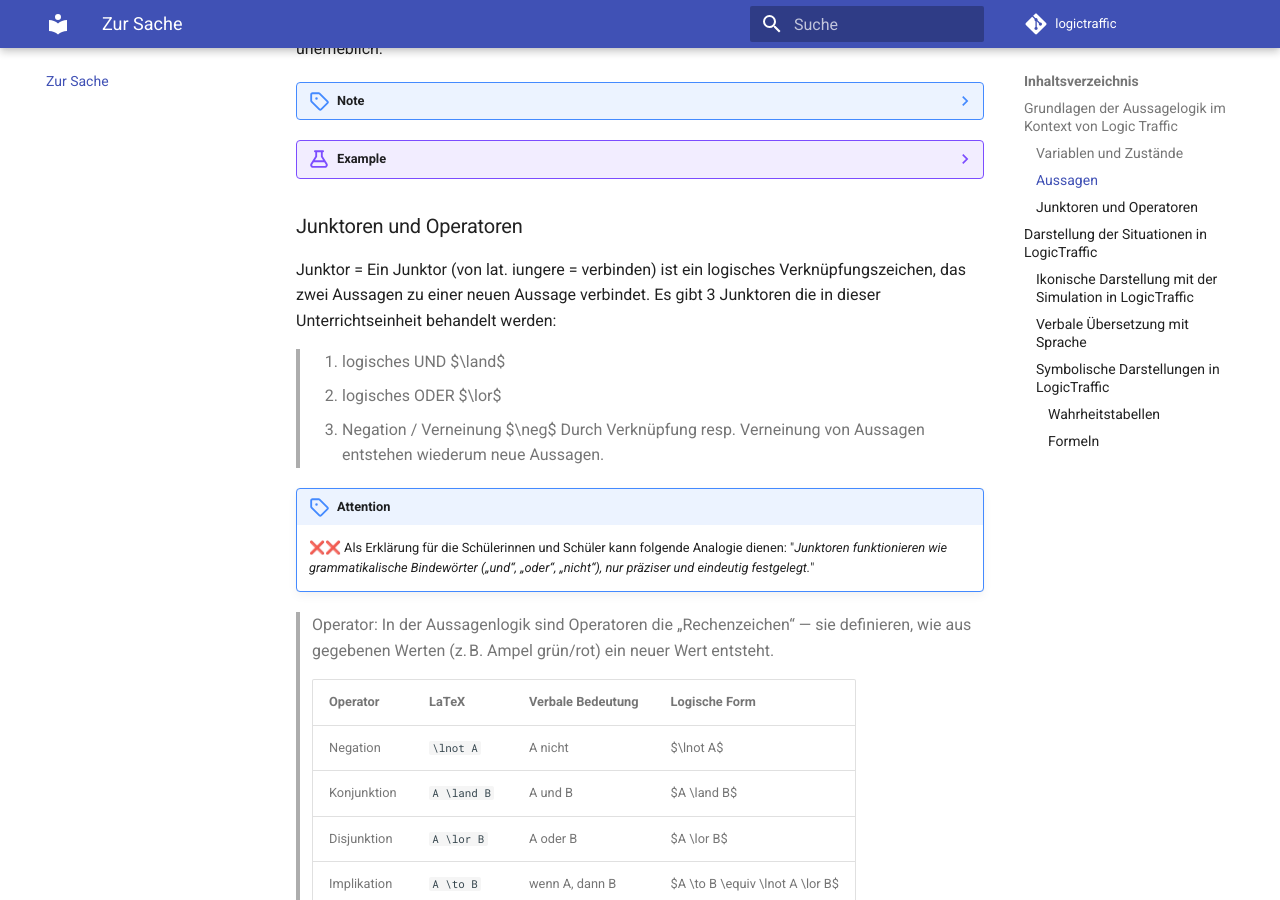
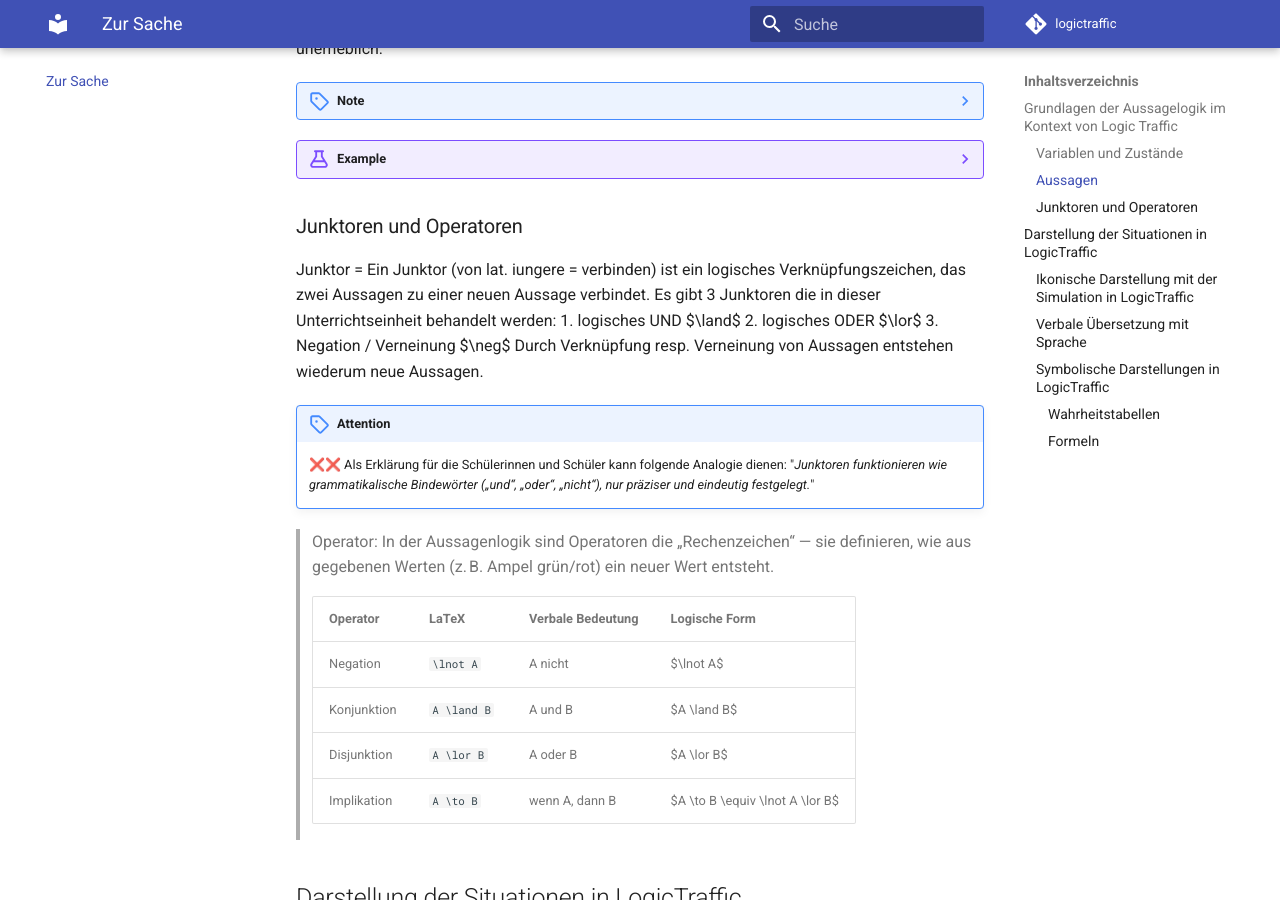
Before and after one commit to salomegolden/logictraffic, an MkDocs documentation site: the page built from docs/topic.md, in a window 1280 px wide and 900 px high, scrolled down 797 px. Built offline with MkDocs 1.6.1 and Material for MkDocs 9.7.7, drawn with Linux system fonts in a browser that asks for light colours; comment, search, counter and statistics services are not loaded.

Commit message:
Revise statements and logical connectives in topic.md
Weiter Anpassung von Layout

```diff
--- a/docs/topic.md
+++ b/docs/topic.md
@@ -22,16 +22,15 @@
     - Die Ampel A ist grün.
     - Auto fährt von Norden.
     - Auto darf nach rechts abbiegen.
-
     Nicht zulässig als Aussagen:
-    * "Ist die Ampel rot?"
-    * "Halt!"
+    - Ist die Ampel rot?
+    - Halt!
 
 ### Junktoren und Operatoren
 Junktor = Ein Junktor (von lat. iungere = verbinden) ist ein logisches Verknüpfungszeichen, das zwei Aussagen zu einer neuen Aussage verbindet. Es gibt 3 Junktoren die in dieser Unterrichtseinheit behandelt werden:
-> 1. logisches UND $\land$
-> 2. logisches ODER $\lor$
-> 3. Negation / Verneinung $\neg$
+1. logisches UND $\land$
+2. logisches ODER $\lor$
+3. Negation / Verneinung $\neg$
 Durch Verknüpfung resp. Verneinung von Aussagen entstehen wiederum neue Aussagen.
 
 !!! attention
```
